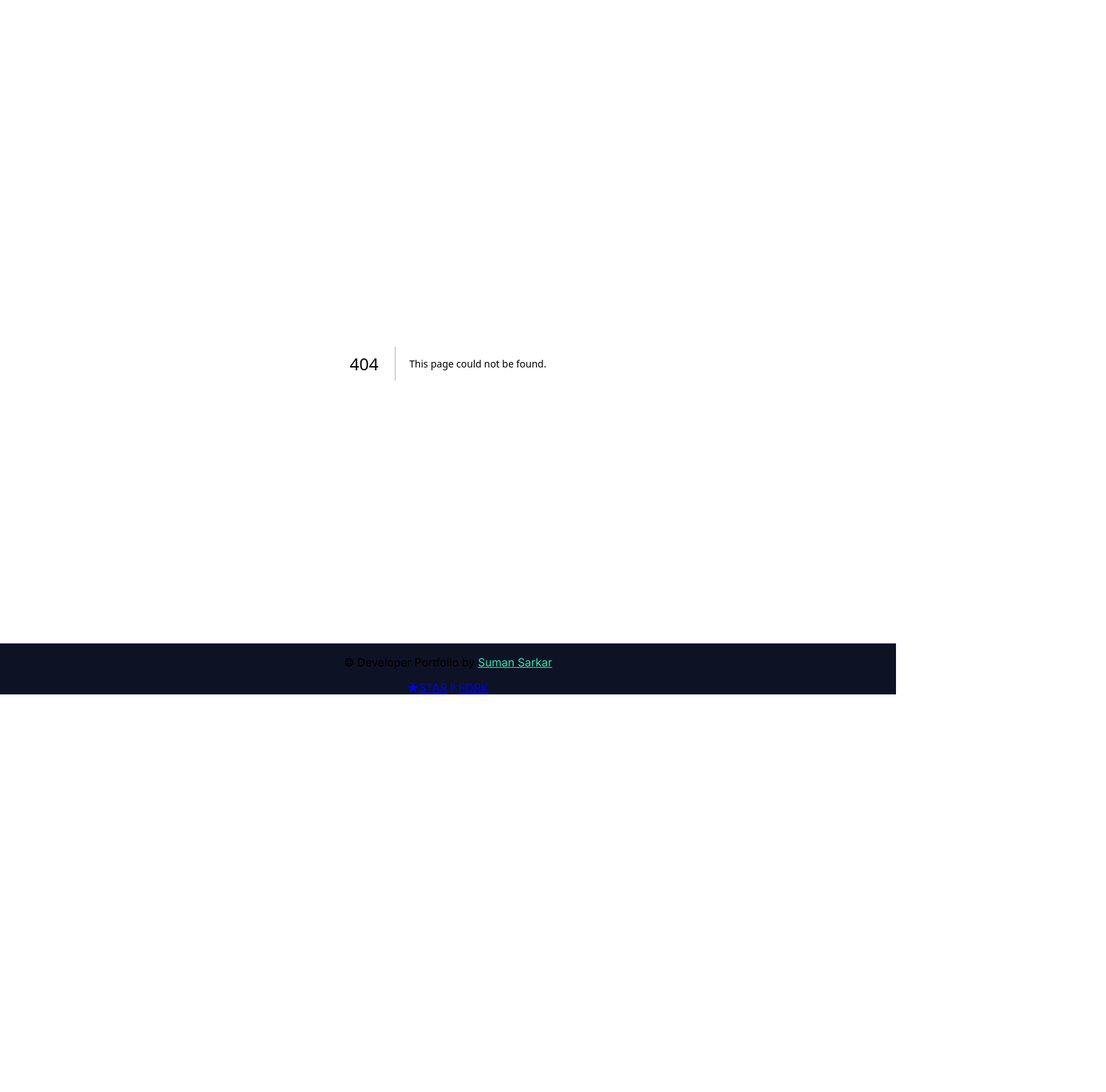
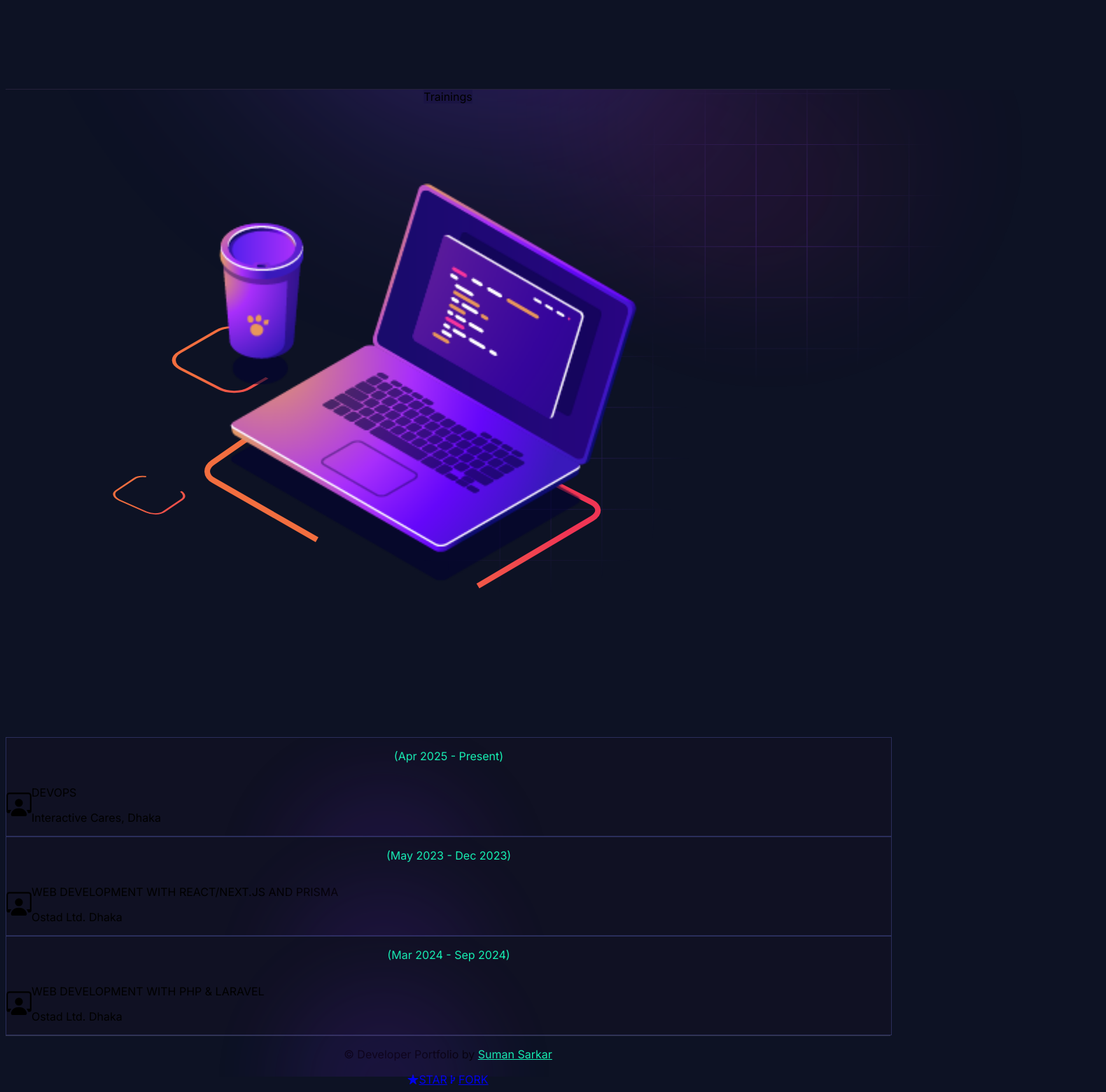
Before and after one commit to sumancse26/developer-portfolio, a Next.js app: page /training in a window 1280 px wide. Before the commit this address had no page. Shown: the part 713-2273 px from the top of the page at 70% size, 1580 px wide, since content can reach past the window. Before the commit the page ends 1705 px from the top, so only its background shows below. Built offline with nearby package versions, Linux system fonts and the light colour scheme.

Commit message:
feat: add training section

```diff
--- /dev/null
+++ b/app/components/homepage/training/index.jsx
@@ -0,0 +1,82 @@
+// @flow strict
+
+import { trainings } from "@/utils/data/training.js";
+import Image from "next/image";
+import { BsPersonWorkspace } from "react-icons/bs";
+import AnimationLottie from "../../helper/animation-lottie";
+import GlowCard from "../../helper/glow-card";
+import experience from '/public/lottie/code.json';
+
+function Experience() {
+  return (
+    <div id="experience" className="relative z-50 border-t my-12 lg:my-24 border-[#25213b]">
+      <Image
+        src="/section.svg"
+        alt="Hero"
+        width={1572}
+        height={795}
+        className="absolute top-0 -z-10"
+      />
+
+      <div className="flex justify-center my-5 lg:py-8">
+        <div className="flex  items-center">
+          <span className="w-24 h-[2px] bg-[#1a1443]"></span>
+          <span className="bg-[#1a1443] w-fit text-white p-2 px-5 text-xl rounded-md">
+          Trainings
+          </span>
+          <span className="w-24 h-[2px] bg-[#1a1443]"></span>
+        </div>
+      </div>
+
+      <div className="py-8">
+        <div className="grid grid-cols-1 lg:grid-cols-2 gap-8 lg:gap-16">
+          <div className="flex justify-center items-start">
+            <div className="w-full h-full">
+              <AnimationLottie animationPath={experience} />
+            </div>
+          </div>
+
+          <div>
+            <div className="flex flex-col gap-6">
+              {
+                trainings.map(experience => (
+                  <GlowCard key={experience.id} identifier={`experience-${experience.id}`}>
+                    <div className="p-3 relative">
+                      <Image
+                        src="/blur-23.svg"
+                        alt="Hero"
+                        width={1080}
+                        height={200}
+                        className="absolute bottom-0 opacity-80"
+                      />
+                      <div className="flex justify-center">
+                        <p className="text-xs sm:text-sm text-[#16f2b3]">
+                          {experience.duration}
+                        </p>
+                      </div>
+                      <div className="flex items-center gap-x-8 px-3 py-5">
+                        <div className="text-violet-500  transition-all duration-300 hover:scale-125">
+                          <BsPersonWorkspace size={36} />
+                        </div>
+                        <div>
+                          <p className="text-base sm:text-xl mb-2 font-medium uppercase">
+                            {experience.title}
+                          </p>
+                          <p className="text-sm sm:text-base">
+                            {experience.company}
+                          </p>
+                        </div>
+                      </div>
+                    </div>
+                  </GlowCard>
+                ))
+              }
+            </div>
+          </div>
+        </div>
+      </div>
+    </div>
+  );
+};
+
+export default Experience;
--- a/app/components/navbar.jsx
+++ b/app/components/navbar.jsx
@@ -36,6 +36,24 @@
 						</Link>
 					</li>
 					<li>
+						<Link
+							className="block px-4 py-2 no-underline outline-none hover:no-underline"
+							href="/training">
+							<div className={isActive('/training') ? 'text-pink-600' : 'text-sm text-white transition-colors duration-300 hover:text-pink-600'}>
+								TRAININGS
+							</div>
+						</Link>
+					</li>
+					<li>
+						<Link
+							className="block px-4 py-2 no-underline outline-none hover:no-underline"
+							href="/projects">
+							<div className={isActive('/projects') ? 'text-pink-600' : 'text-sm text-white transition-colors duration-300 hover:text-pink-600'}>
+								PROJECTS
+							</div>
+						</Link>
+					</li>
+					<li>
 						<Link className="block px-4 py-2 no-underline outline-none hover:no-underline" href="/skills">
 							<div className={isActive('/skills') ? 'text-pink-600' : 'text-sm text-white transition-colors duration-300 hover:text-pink-600'}>
 								SKILLS
@@ -58,15 +76,7 @@
 							</div>
 						</Link>
 					</li>
-					<li>
-						<Link
-							className="block px-4 py-2 no-underline outline-none hover:no-underline"
-							href="/projects">
-							<div className={isActive('/projects') ? 'text-pink-600' : 'text-sm text-white transition-colors duration-300 hover:text-pink-600'}>
-								PROJECTS
-							</div>
-						</Link>
-					</li>
+
 				</ul>
 			</div>
 		</nav>
--- /dev/null
+++ b/app/training/page.js
@@ -0,0 +1,7 @@
+import Training from "@/app/components/homepage/training/index.jsx";
+
+const TrainingSection = () => {
+    return <Training />;
+}
+
+export default TrainingSection;
--- /dev/null
+++ b/utils/data/training.js
@@ -0,0 +1,20 @@
+export const trainings = [
+    {
+      id: 1,
+      title: 'DevOps',
+      company: "Interactive Cares, Dhaka",
+      duration: "(Apr 2025 - Present)"
+    },
+    {
+      id: 2,
+      title: "Web development with React/Next.js and Prisma",
+      company: "Ostad Ltd. Dhaka",
+      duration: "(May 2023 - Dec 2023)"
+    },
+    {
+        id: 3,
+        title: "Web Development with PHP & Laravel",
+        company: "Ostad Ltd. Dhaka",
+        duration: "(Mar 2024 - Sep 2024)"
+      }
+  ]
```
